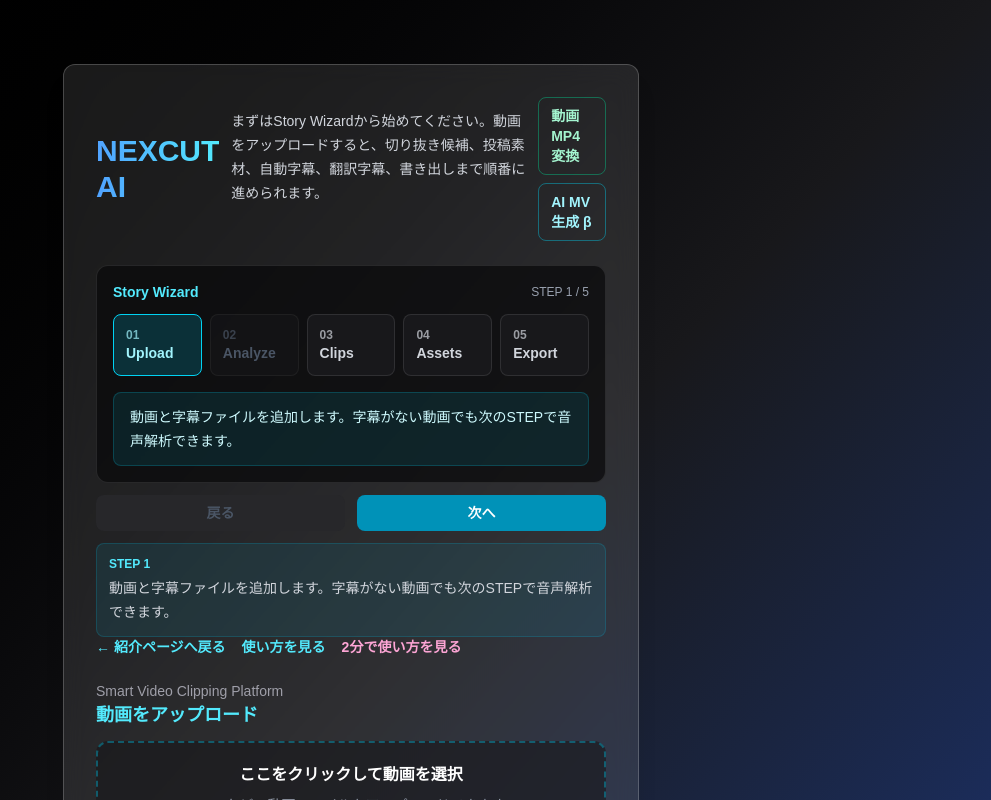
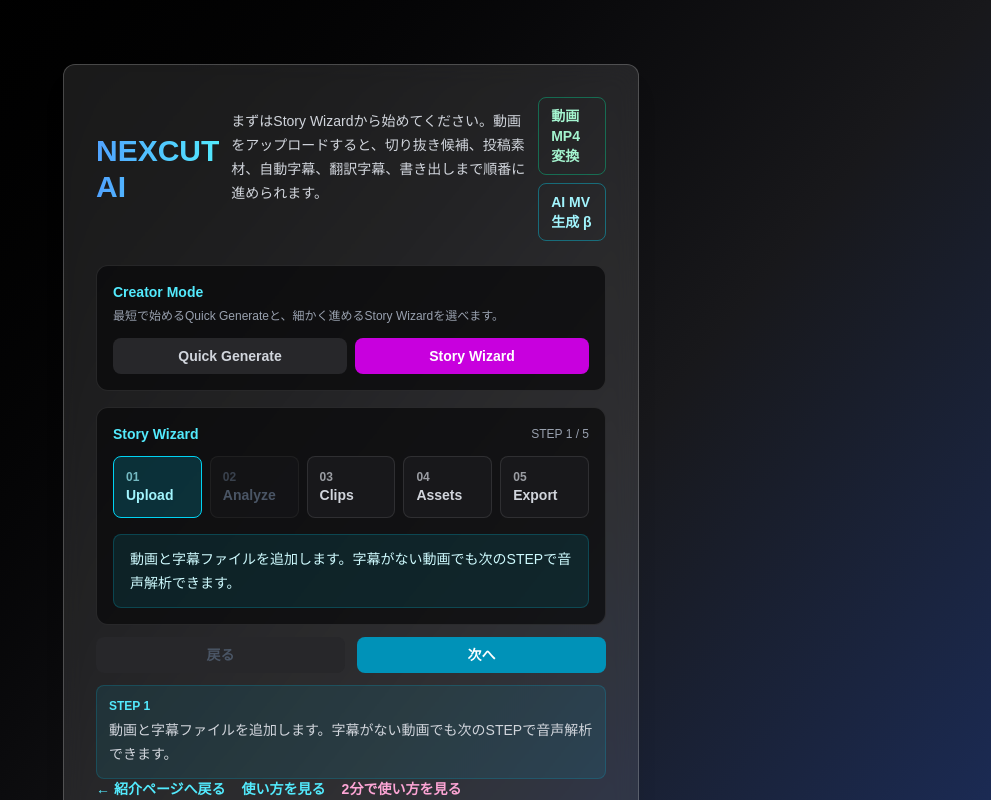
Before and after one commit to hiro042355/easyslice-ai, a Next.js app: page / in a window 1280 px wide. Shown: the top 800 px of the page, without its empty margins (289-1280 px from the left). Built offline with nearby package versions, Linux system fonts and the light colour scheme.

Commit message:
Add Quick Generate creator mode MVP

```diff
--- a/app/page.tsx
+++ b/app/page.tsx
@@ -48,6 +48,14 @@ const [translatedText, setTranslatedText] = useState("");
 const [translationDirection, setTranslationDirection] =
   useState<"en-to-ja" | "ja-to-en">("en-to-ja");
   const [assetMode, setAssetMode] = useState<"post" | "caption" | "translate">("post");
+const [creatorMode, setCreatorMode] = useState<"quick" | "wizard">("wizard");
+const [quickOutputs, setQuickOutputs] = useState({
+  post: true,
+  caption: false,
+  translate: false,
+  subtitleVideo: false,
+  zip: false,
+});
 const [burnedVideoUrl, setBurnedVideoUrl] = useState("");
 const addClip = () => {
   setClips([
@@ -114,6 +122,35 @@ const scrollToStep = (stepId: 1 | 2 | 3 | 4 | 5) => {
       block: "start",
     });
   }
+};
+
+const handleQuickGenerateStart = () => {
+  if (!video && !videoSrc) {
+    setCurrentStep(1);
+    setSuccessMessage("まず動画をアップロードしてください。Quick Generateは既存のStory Wizardへ案内します。");
+    setTimeout(() => scrollToStep(1), 0);
+    return;
+  }
+
+  if (quickOutputs.zip) {
+    setCurrentStep(5);
+    setSuccessMessage("Export STEPへ移動しました。ZIP一括生成は既存のExport機能から実行できます。");
+    setTimeout(() => scrollToStep(5), 0);
+    return;
+  }
+
+  setCurrentStep(4);
+
+  if (quickOutputs.caption || quickOutputs.subtitleVideo) {
+    setAssetMode("caption");
+  } else if (quickOutputs.translate) {
+    setAssetMode("translate");
+  } else {
+    setAssetMode("post");
+  }
+
+  setSuccessMessage("Quick Generateの内容に合わせてSTEP4へ移動しました。既存のボタンから生成してください。");
+  setTimeout(() => scrollToStep(4), 0);
 };
 const [outputFormat, setOutputFormat] = useState<"original" | "shorts">("original");
 const [thumbnailTemplate, setThumbnailTemplate] = useState<"impact" | "clean" | "news">("impact");
@@ -1255,6 +1292,93 @@ const downloadThumbnail = async (clipIndex: number) => {
     AI MV生成 β
   </a>
 </div>
+</div>
+
+<div className="mt-4 rounded-xl border border-white/10 bg-zinc-950/70 p-4">
+  <div className="mb-3 flex items-center justify-between gap-3">
+    <div>
+      <p className="text-sm font-semibold text-cyan-300">
+        Creator Mode
+      </p>
+      <p className="mt-1 text-xs leading-5 text-gray-400">
+        最短で始めるQuick Generateと、細かく進めるStory Wizardを選べます。
+      </p>
+    </div>
+  </div>
+
+  <div className="grid grid-cols-2 gap-2">
+    <button
+      type="button"
+      onClick={() => setCreatorMode("quick")}
+      className={
+        creatorMode === "quick"
+          ? "rounded-lg bg-cyan-600 px-3 py-2 text-sm font-semibold text-white"
+          : "rounded-lg bg-zinc-800 px-3 py-2 text-sm font-semibold text-gray-300 hover:bg-zinc-700"
+      }
+    >
+      Quick Generate
+    </button>
+
+    <button
+      type="button"
+      onClick={() => setCreatorMode("wizard")}
+      className={
+        creatorMode === "wizard"
+          ? "rounded-lg bg-fuchsia-600 px-3 py-2 text-sm font-semibold text-white"
+          : "rounded-lg bg-zinc-800 px-3 py-2 text-sm font-semibold text-gray-300 hover:bg-zinc-700"
+      }
+    >
+      Story Wizard
+    </button>
+  </div>
+
+  {creatorMode === "quick" && (
+    <div className="mt-4 rounded-xl border border-cyan-500/20 bg-cyan-500/10 p-4">
+      <p className="text-sm font-semibold text-cyan-200">
+        作りたいものを選ぶ
+      </p>
+      <p className="mt-1 text-xs leading-5 text-gray-400">
+        Quick Generate MVPは入口だけです。選んだ内容に合わせて既存のStory Wizardへ移動します。
+      </p>
+
+      <div className="mt-3 grid grid-cols-2 gap-2 text-sm">
+        {[
+          ["post", "投稿素材"],
+          ["caption", "自動字幕"],
+          ["translate", "翻訳字幕"],
+          ["subtitleVideo", "字幕付き動画"],
+          ["zip", "ZIP一括"],
+        ].map(([key, label]) => (
+          <button
+            key={key}
+            type="button"
+            onClick={() =>
+              setQuickOutputs((prev) => ({
+                ...prev,
+                [key]: !prev[key as keyof typeof prev],
+              }))
+            }
+            className={
+              quickOutputs[key as keyof typeof quickOutputs]
+                ? "rounded-lg border border-cyan-400 bg-cyan-500/20 px-3 py-2 font-semibold text-cyan-100"
+                : "rounded-lg border border-white/10 bg-zinc-900 px-3 py-2 font-semibold text-gray-400 hover:bg-zinc-800"
+            }
+          >
+            {quickOutputs[key as keyof typeof quickOutputs] ? "✓ " : "○ "}
+            {label}
+          </button>
+        ))}
+      </div>
+
+      <button
+        type="button"
+        onClick={handleQuickGenerateStart}
+        className="mt-4 w-full rounded-xl bg-cyan-600 px-4 py-3 text-sm font-semibold text-white transition hover:bg-cyan-500"
+      >
+        この内容で始める
+      </button>
+    </div>
+  )}
 </div>
 
 <div className="mt-4 rounded-xl border border-white/10 bg-zinc-950/70 p-4">
```
